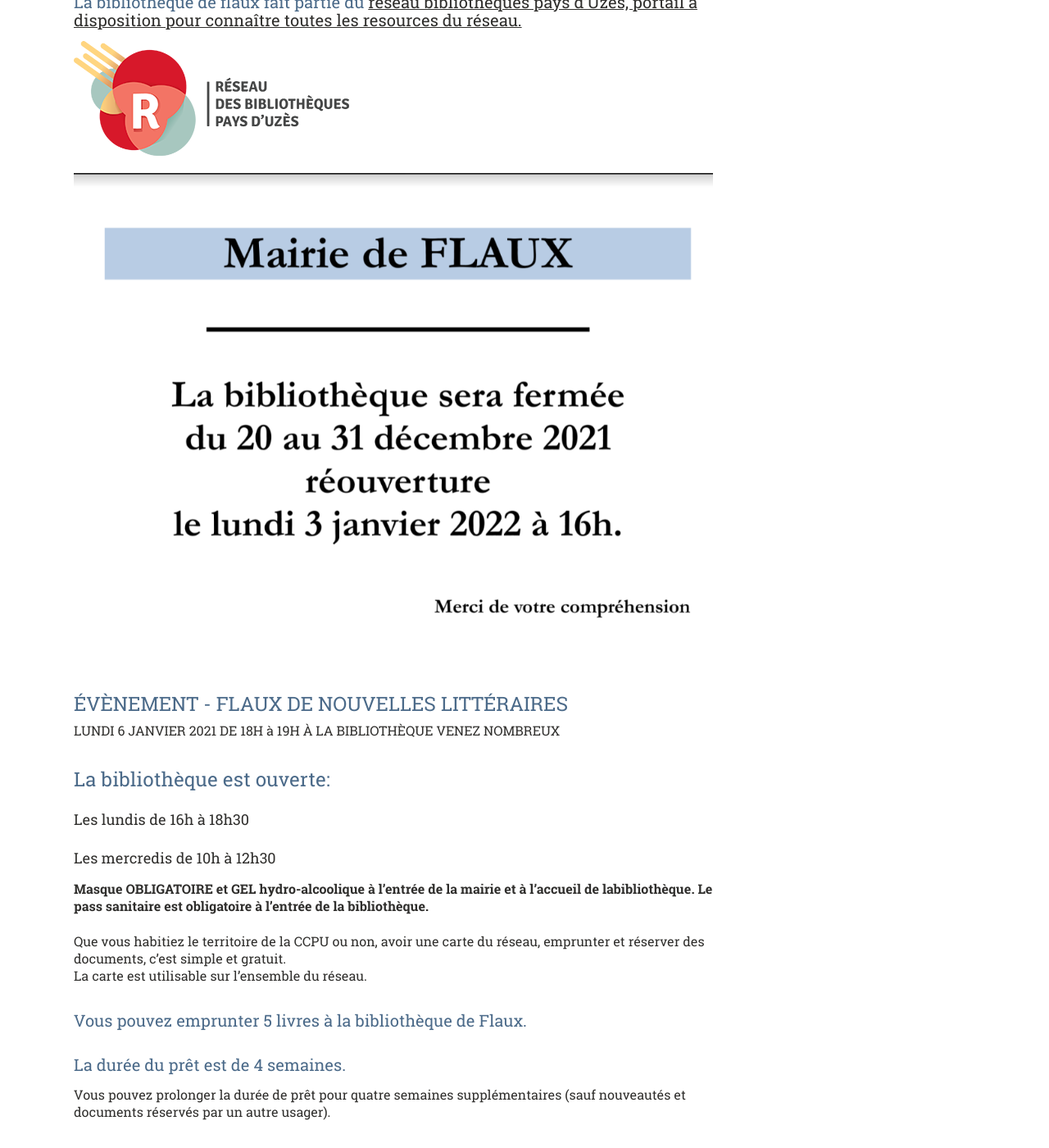
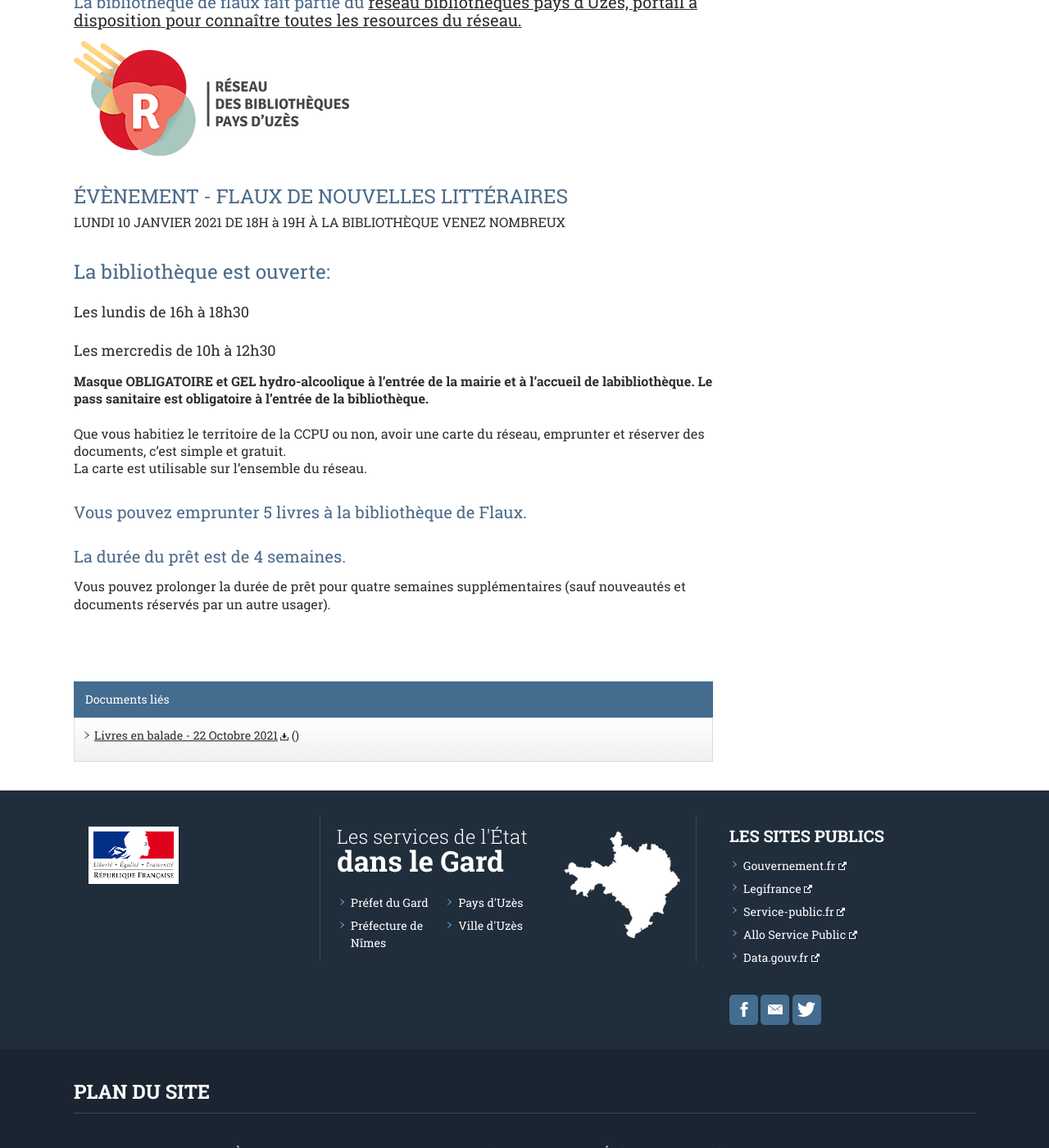
Before and after one commit to Flaux-Village/flaux-village.github.io, a Jekyll site: the page built from bibliotheque.md, in a window 1280 px wide and 1400 px high, scrolled down 875 px. Shown: the whole window at 82% size. Built offline with Jekyll 4.4.1, drawn with Linux system fonts in a browser that asks for light colours; our own code applies the rules of GitHub Pages for plain Markdown files.

Commit message:
Update bibliotheque.md

```diff
--- a/bibliotheque.md
+++ b/bibliotheque.md
@@ -38,10 +38,9 @@ menu_secondaire:
 ## La bibliothèque de flaux fait partie du <a href="https://www.mediatheques.ccpaysduzes.fr/bibliotheques">réseau bibliothèques pays d'Uzès, portail à disposition pour connaître toutes les resources du réseau.</a>  <br>
 <img src="assets/images/bibliotheque.png" alt="réseau bibliothèques pays d'Uzès" width="336" height="140">
 
-![fermeture bibliotheque flaux](/assets/flyer/Screenshot from 2021-11-30 11-38-55.png){:class="img-responsive"}
 
 # ÉVÈNEMENT - FLAUX DE NOUVELLES LITTÉRAIRES
-LUNDI 6 JANVIER 2021 DE 18H à 19H
+LUNDI 10 JANVIER 2021 DE 18H à 19H
 À LA BIBLIOTHÈQUE
 VENEZ NOMBREUX
 
```
